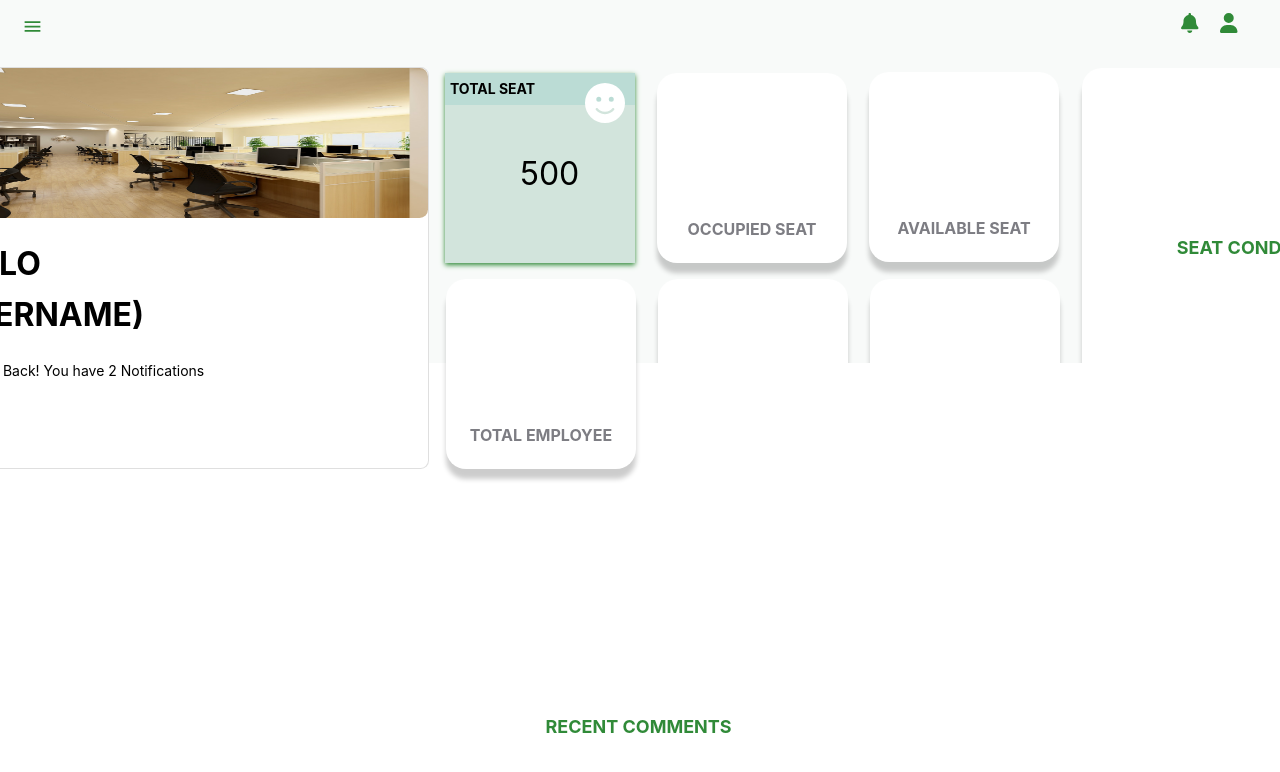
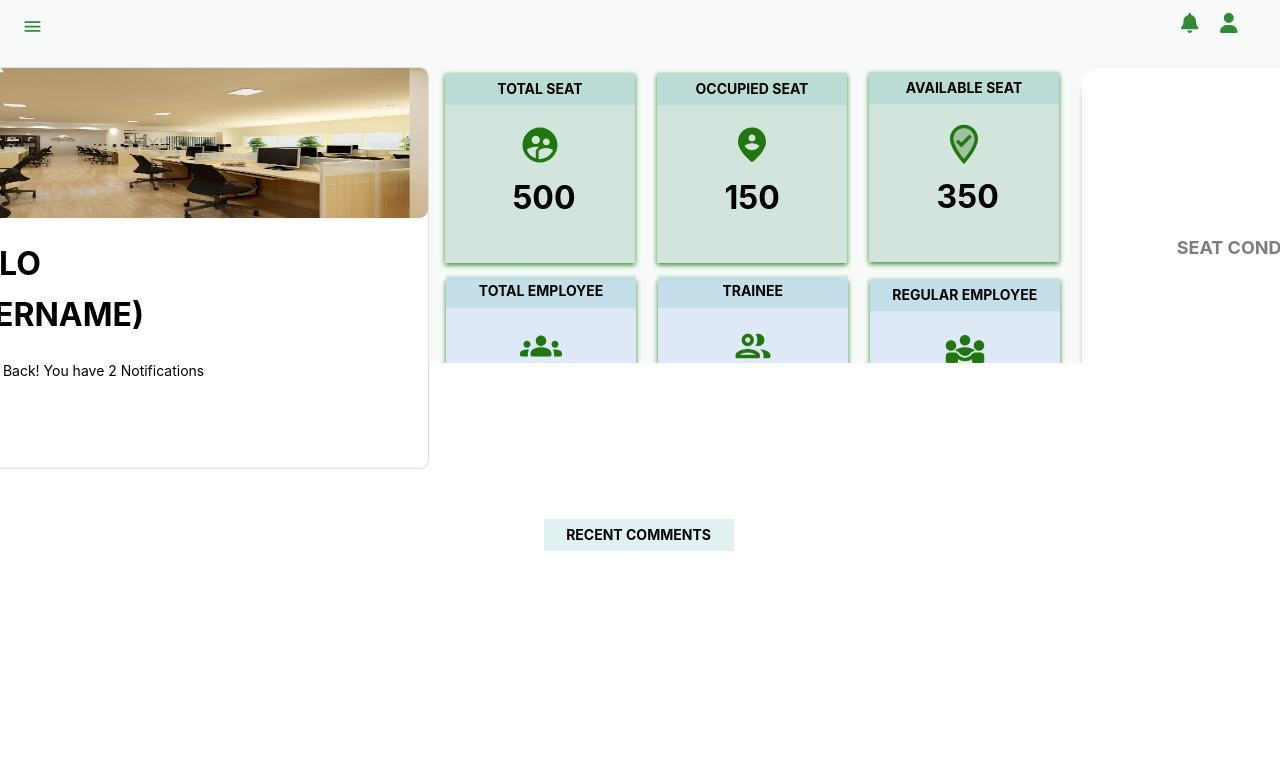
Before and after one commit to aldwin97/Seatplan-TypSc, a React (Create React App) app in the folder FrontEnd/seat-front/: page /dashboardPage in a window 1280 px wide. Shown: the top 772 px of the page. Built offline with nearby package versions, Linux system fonts and the light colour scheme.

Commit message:
Front-end(Dashoard)

```diff
--- a/FrontEnd/package.json
+++ b/FrontEnd/package.json
@@ -1,5 +1,8 @@
 {
   "dependencies": {
+    "@canvasjs/charts": "^3.7.13",
+    "@canvasjs/react-charts": "^1.0.0",
+    "@canvasjs/stockcharts": "^1.7.13",
     "@emotion/react": "^11.11.1",
     "@emotion/styled": "^11.11.0",
     "@material-ui/core": "^4.12.4",
@@ -9,6 +12,7 @@
     "@mui/styles": "^5.13.7",
     "@types/jspdf": "^2.0.0",
     "bootstrap": "^5.3.0",
+    "chart.js": "^4.3.0",
     "date-fns": "^2.30.0",
     "file-saver": "^2.0.5",
     "html2pdf.js": "^0.10.1",
@@ -18,6 +22,7 @@
     "moment": "^2.29.4",
     "react-beautiful-dnd": "^13.1.1",
     "react-bootstrap": "^2.8.0",
+    "react-chartjs-2": "^5.2.0",
     "react-cookie": "^4.1.1",
     "react-modal": "^3.16.1",
     "react-router-dom": "^6.14.1",
--- a/FrontEnd/seat-front/src/App.tsx
+++ b/FrontEnd/seat-front/src/App.tsx
@@ -7,6 +7,7 @@ import DashboardPage from './dashboard_component/dashboardPage';
 import AdminMembersPage from './admin_component/adminMembersPage';
 import SeatplanPage from './seatplan_component/seatplanPage';
 import ProfilePage from './profile_component/profilePage';
+
 import './App.css';
 
 function App(): JSX.Element {
@@ -24,6 +25,7 @@ function App(): JSX.Element {
           <Route path="*" element={<Navigate to="/" />} /> {/* Redirect to the homepage for unknown routes */}
         </Routes>
       </BrowserRouter>
+
     </div>
   );
 }
--- a/FrontEnd/seat-front/src/dashboard_component/dashboardPage.module.css
+++ b/FrontEnd/seat-front/src/dashboard_component/dashboardPage.module.css
@@ -418,73 +418,6 @@ body {
         border-radius: .60rem;
           }
 
-      .card2 {
-        align-items: center;
-        margin-top: -185px;
-        margin-left:  6%;
-        padding: 20px;
-        height: 150px;
-        width: 150px;
-        background-color: #b3e4bb;
-        box-shadow: 0 2px 5px #308a38;
-        text-align: center;
-      }.card3 {
-        align-items: center;
-        margin-top: -185px;
-        margin-left: 15%;
-        padding: 20px;
-        height: 150px;
-        width: 150px;
-        background-color: white;
-        box-shadow: 0 2px 5px rgba(0, 0, 0, 0.2);
-        text-align: center;
-        z-index: 1;
-
-      }.card4 {
-        align-items: center;
-        margin-top: -187px;
-        margin-left: 24%;
-        padding: 20px;
-        height: 150px;
-        width: 150px;
-        background-color: white;
-        box-shadow: 0 2px 5px rgba(0, 0, 0, 0.2);
-        text-align: center;
-      }
-      .card6 {
-        align-items: center;
-        margin-left: 103.3%;
-        margin-top:  -200px;
-        padding: 20px;
-        height: 150px;
-        width: 150px;
-        background-color: white;
-        box-shadow: 0 2px 5px rgba(0, 0, 0, 0.2);
-        text-align: center;
-        z-index: 0;
-      }
-      .card7 {
-        align-items: center;
-        margin-top: -200px;
-        margin-left: 118%;
-        padding: 20px;
-        height: 150px;
-        width: 150px;
-        background-color: white;
-        box-shadow: 0 2px 5px rgba(0, 0, 0, 0.2);
-        text-align: center;
-      }
-      .card8 {
-        align-items: center;
-        margin-left: 127%;
-        margin-top:  -200px;
-        padding: 20px;
-        height: 150px;
-        width: 150px;
-        background-color: white;
-        box-shadow: 0 2px 5px rgba(0, 0, 0, 0.2);
-        text-align: center;
-      }
       .cardtitle {
         width: 450px;
         font-weight: bold;
@@ -514,27 +447,6 @@ body {
         font-size: 18px;
       }
 
-
-       .scrollable::-webkit-scrollbar {
-        width: 6px;
-      }
-
-       .scrollable::-webkit-scrollbar-track {
-        background-color: #fff;
-      }
-
-       .scrollable::-webkit-scrollbar-thumb {
-        background-color: #e6e6e6;
-      }
-
-       .scrollable::-webkit-scrollbar-thumb:hover {
-        background-color: #e6e6e6;
-      }
-
-
-
-
-
       .card2,
       .card3,
       .card4,
@@ -552,41 +464,6 @@ body {
         text-align: center;
         border-radius: 20px;
       }
-
-
-      .card.title3,
-      .card.title4,
-      .card.title6,
-      .card.title7,
-      .card.title8,
-      .card.title9,
-      .card.title0 {
-        background-color: #308a38;
-        margin-top: 0; /* Remove top margin for other cards */
-      }
-
-
-      .cardtitle3,
-      .cardtitle4,
-      .cardtitle6,
-      .cardtitle7,
-      .cardtitle8,
-      .cardtitle0 {
-        font-weight: bold;
-        font-size: 16px;
-        margin-top: 10px;
-      }
-
-
-      .cardtitle5,
-      .cardtitle9 {
-        font-weight: bold;
-        font-size: 18px;
-        color: #308a38;
-        margin-bottom: -100px;
-      }
-
-
 
       .card5 {
         align-items: center;
@@ -710,9 +587,11 @@ body {
   }
 
   .scrollable {
-    width: 100%;
-    margin-left: auto;
-    margin-right: auto;
+    .scrollable {
+      max-height: 350px; /* Set the desired fixed height */
+      overflow-y: auto; /* Enable vertical scrollbar */
+      position: relative; /* Ensure the cardtitle3 is positioned relative to this container */
+    }
   }
 .card{
 width: 357px;
@@ -807,30 +686,36 @@ width: 357px;
 
 }
 
-/* The .cardimg2 class will control the size and background of the image */
+
 .cardimg2 {
-  position: absolute;
-  top: 0;
-  left: 4;
-  right: 0;
-  bottom: 10;
-  color: #ffffff;
-  margin-top: 10px;
-  margin-right:10px;
-  width: 40px;
-  height: 40px; /* Set the height to match the image aspect ratio */
+  align-items: center;
+  color:  #20770E;
   background-size: cover; /* Adjust the background size as needed */
   background-repeat: no-repeat; /* Prevent the background from repeating */
-  border-radius: 50%;
+
 
 }
+.cardimg3 {
+  align-items: center;
+  color:  #20770E;
+  margin-top: 23px;
+  background-size: cover; /* Adjust the background size as needed */
+  background-repeat: no-repeat; /* Prevent the background from repeating */
+
+
+}
+
 
 .cardcount2 {
   font-size: 32px;
   width: 40px;
   height: 40px;
+  margin-right: 15px;
   color: #000000;
+  text-align: center;
+  font-weight: bold;
 }
+
 .cardtitle2{
   position: absolute;
   background-color: rgba(98, 186, 185, 0.2);
@@ -839,10 +724,111 @@ width: 357px;
   right: 0;
   padding: 5px;
   color: #000000;
-
-  text-align: left;
+  text-align: center;
   font-weight: bold;
 
+}
+.cardtitle6{
+  position: absolute;
+  background-color: rgba(98, 186, 185, 0.2);
+  top: 0px;
+  left: 0;
+  right: 0;
+  padding: 5px;
+  color: #000000;
+  text-align: center;
+  font-weight: bold;
+  z-index: -2;
+}
+.card3 {
+  align-items: center;
+  margin-top: -185px;
+  margin-left: 15%;
+  position: relative;
+  align-items: center;
+  padding: 20px;
+  height: 150px;
+  width: 150px;
+  background-color: #D2E4DC;
+  box-shadow: 0 2px 5px #308a38;
+  text-align: center;
+  border-radius: 0;
+
+
+
+}
+.card4 {
+  align-items: center;
+  margin-top: -187px;
+  margin-left: 24%;
+  position: relative;
+  align-items: center;
+  padding: 20px;
+  height: 150px;
+  width: 150px;
+  background-color: #D2E4DC;
+  box-shadow: 0 2px 5px #308a38;
+  text-align: center;
+  border-radius: 0;
+}
+.card6 {
+  align-items: center;
+  margin-left: 103.3%;
+  margin-top:  -200px;
+  padding: 20px;
+  height: 150px;
+  width: 150px;
+  background-color: rgba(211, 226, 245, 0.7);
+  box-shadow: 0 2px 5px #308a38;
+  text-align: center;
+  border-radius: 0;
+}
+
+.cardtitle3 {
+  background-color: rgba(98, 186, 185, 0.2);
+  width: 180px;
+  padding: 5px;
+  top: -138px;
+  color: #000000;
+  text-align: center;
+  font-weight: bold;
+  position: relative;
+  z-index: 2;
+}
+
+
+.card7,
+.card8,
+.card9 {
+  position: relative;
+  z-index: 1;
+}
+
+.card7 {
+  align-items: center;
+  margin-top: -200px;
+  margin-left: 118%;
+  padding: 20px;
+  height: 150px;
+  width: 150px;
+  background-color: rgba(211, 226, 245, 0.7);
+  box-shadow: 0 2px 5px #308a38;
+  text-align: center;
+  border-radius: 0;
+  z-index: 0;
+}
+.card8 {
+  align-items: center;
+  margin-left: 127%;
+  margin-top:  -200px;
+  padding: 20px;
+  height: 150px;
+  width: 150px;
+  background-color: rgba(211, 226, 245, 0.7);
+  box-shadow: 0 2px 5px #308a38;
+  text-align: center;
+  border-radius: 0;
+  z-index: 0;
 }
 .button-container {
   position: fixed;
--- a/FrontEnd/seat-front/src/dashboard_component/dashboardPage.tsx
+++ b/FrontEnd/seat-front/src/dashboard_component/dashboardPage.tsx
@@ -2,10 +2,12 @@ import React, { useState } from 'react';
 import SwipeableDrawer from '@mui/material/SwipeableDrawer';
 import {  Button } from '@mui/material';
 import styles from './dashboardPage.module.css';
-import { Dashboard, Work, Menu } from '@mui/icons-material';
+import { Dashboard, Work, Menu, SupervisedUserCircle, PersonPinCircleRounded, WhereToVoteTwoTone, GroupsRounded, PeopleOutlineRounded, Diversity3Rounded } from '@mui/icons-material';
 import { FontAwesomeIcon } from '@fortawesome/react-fontawesome';
 import { faUser, faBell, faPowerOff, faFaceSmile } from '@fortawesome/free-solid-svg-icons';
 import { useNavigate } from 'react-router-dom';
+
+
 
 
 
@@ -31,6 +33,8 @@ const DashboardPage: React.FC = () => {
   const toggleDrawer = () => {
     setDrawerOpen(!isDrawerOpen);
   };
+
+
 
 
   return (
@@ -124,20 +128,23 @@ const DashboardPage: React.FC = () => {
 </div>
 </form>
           <div className={styles.card2}>
+
+          <div className={styles.cardimg2}><SupervisedUserCircle style={{ fontSize: 42 }}/></div>
+          <div className={styles.cardcount2 }>500</div>
           <div className={styles.cardtitle2}>TOTAL SEAT</div>
-          <FontAwesomeIcon icon={faFaceSmile} className={styles.cardimg2} />
-          <div className={styles.cardcount2 }>500</div>
             </div>
 
 
           <div className={styles.card3}>
-            <svg className={styles.cardimg3}></svg>
-            <div className={styles.cardtitle3}>OCCUPIED SEAT</div>
+            <div className={styles.cardimg2}><PersonPinCircleRounded style={{ fontSize: 42 }}/></div>
+            <div className={styles.cardcount2 }>150</div>
+            <div className={styles.cardtitle2}>OCCUPIED SEAT</div>
           </div>
 
           <div className={styles.card4}>
-            <svg className={styles.cardimg4}></svg>
-            <div className={styles.cardtitle4}>AVAILABLE SEAT</div>
+          <div className={styles.cardimg2}><WhereToVoteTwoTone style={{ fontSize: 42 }}/></div>
+          <div className={styles.cardcount2 }>350</div>
+            <div className={styles.cardtitle2}>AVAILABLE SEAT</div>
           </div>
           <div>
           <div className={styles.card5}>
@@ -146,18 +153,22 @@ const DashboardPage: React.FC = () => {
   </div>
           </div>
           <div className={styles.card6}>
-            <svg className={styles.cardimg6}></svg>
-            <div className={styles.cardtitle6}>TOTAL EMPLOYEE</div>
+          <div className={styles.cardimg3}><GroupsRounded style={{ fontSize: 42 }}/></div>
+          <div className={styles.cardcount2}>150</div>
+          <div className={styles.cardtitle3}>TOTAL EMPLOYEE</div>
           </div>
 
           <div className={styles.card7}>
-            <svg className={styles.cardimg7}></svg>
-            <div className={styles.cardtitle7}>TRAINEE</div>
+          <div className={styles.cardimg3}><PeopleOutlineRounded style={{ fontSize: 42 }}/></div>
+          <div className={styles.cardcount2 }>45</div>
+            <div className={styles.cardtitle3}>TRAINEE</div>
           </div>
 
           <div className={styles.card8}>
             <svg className={styles.cardimg8}></svg>
-            <div className={styles.cardtitle8}>REGULAR EMPLOYEE</div>
+            <div className={styles.cardimg2}><Diversity3Rounded style={{ fontSize: 42 }}/></div>
+          <div className={styles.cardcount2 }>45</div>
+            <div className={styles.cardtitle3}>REGULAR EMPLOYEE</div>
           </div>
 
           </form>
@@ -167,7 +178,7 @@ const DashboardPage: React.FC = () => {
           <div className={styles.scrollable}>
           <div className={styles.card9}>
             <svg className={styles.cardimg9}></svg>
-            <div className={styles.cardtitle9}>RECENT COMMENTS</div>
+            <div className={styles.cardtitle3}>RECENT COMMENTS</div>
           </div></div>
     </form>
 
```
Also changed, not shown: FrontEnd/seat-front/src/viewer_component/viewerPage.tsx (deleted, +0 -8 lines), 1 other file (tests, documents, lock files or other folders).
